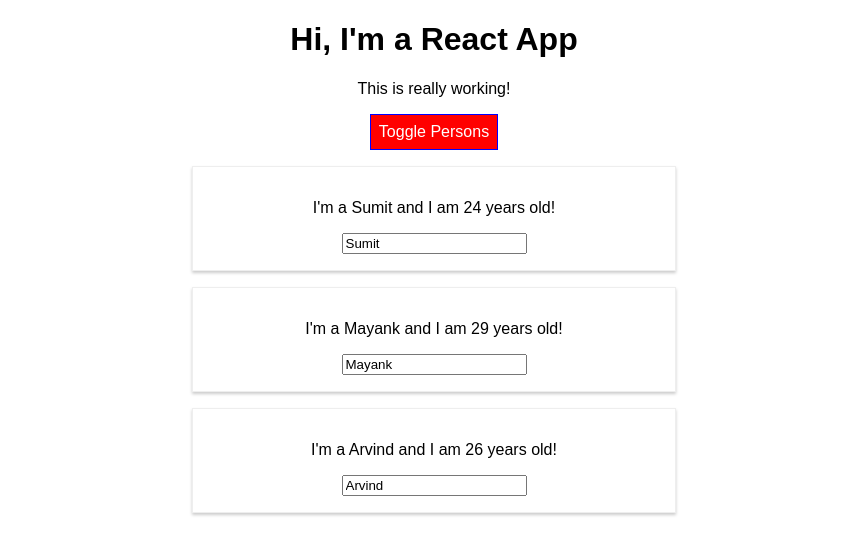
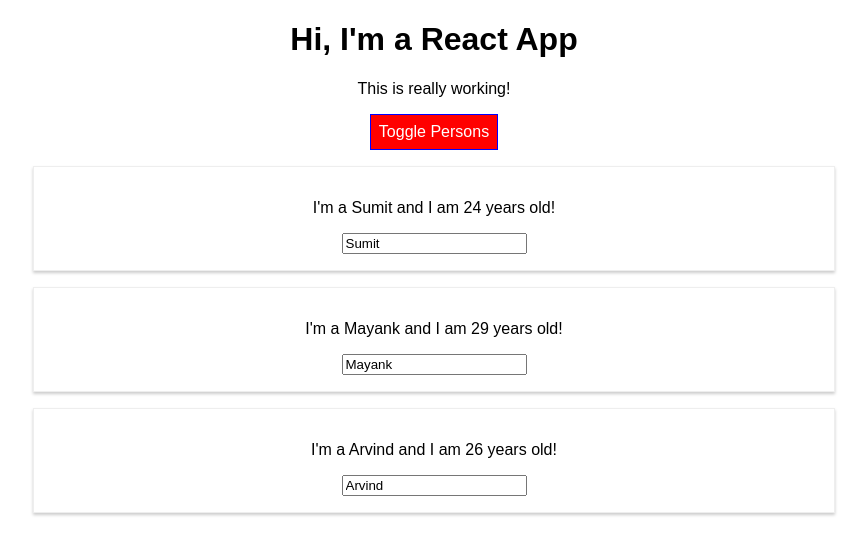
Before and after one commit to ysumit99/Learn-React, a React (Create React App) app: page / in a window 1280 px wide. Both pictures are taken after a click on the button "Toggle Persons". Shown: the top 554 px of the page, without its empty margins (206-1073 px from the left). Built offline with nearby package versions, Linux system fonts and the light colour scheme.

Commit message:
using styledComponent for Component Level Styling

```diff
--- a/package.json
+++ b/package.json
@@ -6,7 +6,8 @@
     "radium": "^0.26.0",
     "react": "^16.13.1",
     "react-dom": "^16.13.1",
-    "react-scripts": "1.1.5"
+    "react-scripts": "1.1.5",
+    "styled-components": "^5.0.1"
   },
   "scripts": {
     "start": "react-scripts start",
--- a/src/App.js
+++ b/src/App.js
@@ -1,8 +1,21 @@
 import React, { Component } from 'react';
+import styled from 'styled-components';
 import './App.css';
-import Radium, { StyleRoot } from 'radium';
 import Person from './Person/Person';
 
+const StyledButton = styled.button`
+background-color: ${props => props.alt ? 'red' : 'green'};
+   font: inherit;
+   border: 1px solid blue;
+   padding: 8px;
+   color: white;
+   cursor: pointer;
+
+   &:hover {
+     background-color: ${props => props.alt ? 'salmon' : 'lightgreen'};
+     color: black;
+   }
+`;
 
 class App extends Component {
 
@@ -66,18 +79,18 @@
 
   render() {
 
-    const style = {
-      backgroundColor: 'green',
-      font: 'inherit',
-      border: '1px solid blue',
-      padding: '8px',
-      color: 'white',
-      cursor: 'pointer',
-      ':hover': {
-        backgroundColor: 'lightgreen',
-        color: 'black'
-      }
-    };
+    // const style = {
+    //   backgroundColor: 'green',
+    //   font: 'inherit',
+    //   border: '1px solid blue',
+    //   padding: '8px',
+    //   color: 'white',
+    //   cursor: 'pointer',
+    //   ':hover': {
+    //     backgroundColor: 'lightgreen',
+    //     color: 'black'
+    //   }
+    // };
 
     let persons = null;
 
@@ -99,11 +112,11 @@
         </div>
       );
 
-      style.backgroundColor = 'red';
-      style[':hover'] = {
-        backgroundColor: 'salmon',
-        color: 'black'
-      }
+      // style.backgroundColor = 'red';
+      // style[':hover'] = {
+      //   backgroundColor: 'salmon',
+      //   color: 'black'
+      // }
     }
 
     const classes = [];
@@ -116,16 +129,15 @@
     }
 
     return (
-      <StyleRoot>
-        <div className="App" >
-          <h1>Hi, I'm a React App</h1>
-          <p className={classes.join(' ')}>This is really working!</p>
-          <button
-            style={style}
-            onClick={this.togglePersonsHandler}>Toggle Persons</button>
-          {persons}
-        </div >
-      </StyleRoot>
+
+      <div className="App" >
+        <h1>Hi, I'm a React App</h1>
+        <p className={classes.join(' ')}>This is really working!</p>
+        <StyledButton alt={this.state.showPersons}
+          onClick={this.togglePersonsHandler}>Toggle Persons</StyledButton>
+        {persons}
+      </div >
+
     );
   };
 
@@ -136,4 +148,4 @@
 }
 
 //Higher Order Component
-export default Radium(App);
+export default App;
--- a/src/Person/Person.css
+++ b/src/Person/Person.css
@@ -1,4 +1,4 @@
-.Person {
+/* .Person {
   width: 60%;
   margin: 16px auto;
   border: 1px solid #eee;
@@ -7,7 +7,7 @@
   text-align: center;
 }
 
-/* @media (max-width: 500px) {
+@media (max-width: 500px) {
   .Person {
     width: 150px;
   }
--- a/src/Person/Person.js
+++ b/src/Person/Person.js
@@ -1,22 +1,35 @@
 import React from 'react';
-import Radium from 'radium';
-import './Person.css';
+import styled from 'styled-components';
+
+const StyledDiv = styled.div`
+    width: 60%;
+    margin: 16px auto;
+    border: 1px solid #eee;
+    box-shadow: 0 2px 3px #ccc;
+    padding: 16px;
+    text-align: center;
+
+    @media (max-width: 500px) {
+        width: 150px;
+    }
+`;
 
 const person = (props) => {
 
-    const style = {
-        '@media (min-width: 500px)': {
-            width: '450px'
-        }
-    };
+    // const style = {
+    //     '@media (min-width: 500px)': {
+    //         width: '450px'
+    //     }
+    // };
 
     return (
-        <div className="Person" style={style}>
-            <p onClick={props.click}>I'm a {props.name} and I am {props.age} years old!</p>
-            <p>{props.children}</p>
+
+        <StyledDiv>
+            < p onClick={props.click} > I'm a {props.name} and I am {props.age} years old!</p>
+            < p > {props.children}</p >
             <input type="text" onChange={props.changed} value={props.name} />
-        </div>
+        </StyledDiv>
     )
 };
 
-export default Radium(person);
+export default person;
```
Also changed, not shown: 1 other file (tests, documents, lock files or other folders).
